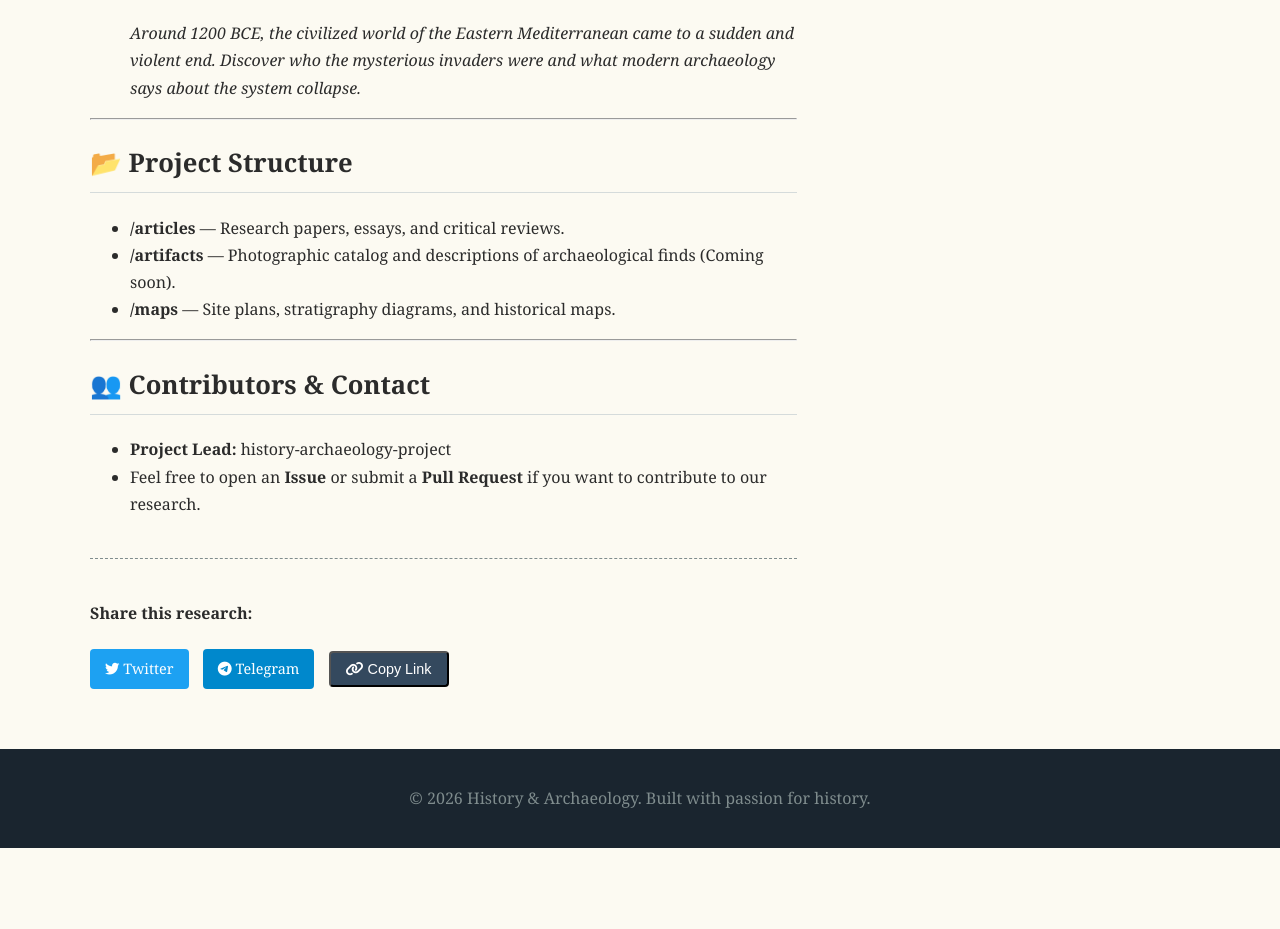
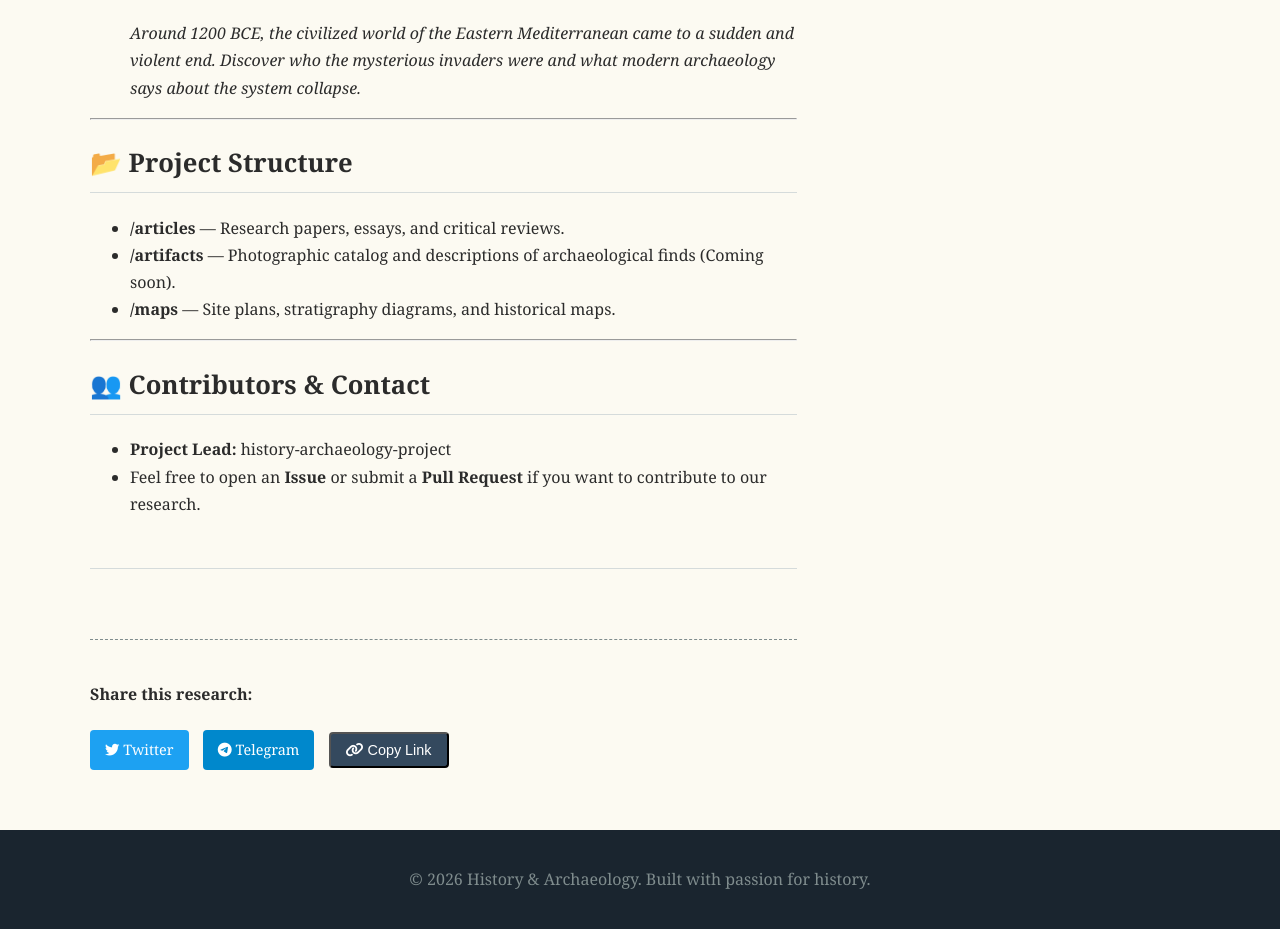
Before and after one commit to history-archaeology-project/history-archaeology-project.github.io, a Jekyll site: the page built from index.md, in a window 1280 px wide. Shown: the part 1652-2581 px from the top of the page. Built offline with Jekyll 4.4.1, drawn with Linux system fonts in a browser that asks for light colours; comment, search, counter and statistics services are not loaded; before the commit the page ends 2500 px from its top, so only the background shows below that.

Commit message:
Update default.html

```diff
--- a/_layouts/default.html
+++ b/_layouts/default.html
@@ -50,7 +50,6 @@
 
        {{ content }}
 
-                    {% if page.layout == "post" %}
 <div class="giscus-comments" style="margin-top: 50px; border-top: 1px solid var(--widget-border); padding-top: 30px;">
   <script src="https://giscus.app/client.js"
           data-repo="history-archaeology-project/history-archaeology-project.github.io"
@@ -68,7 +67,6 @@
           async>
   </script>
 </div>
-                    {% endif %}
 
                     <div class="share-buttons">
                         <h4>Share this research:</h4>
```
Lines whose indentation alone changed are shown as unchanged.
